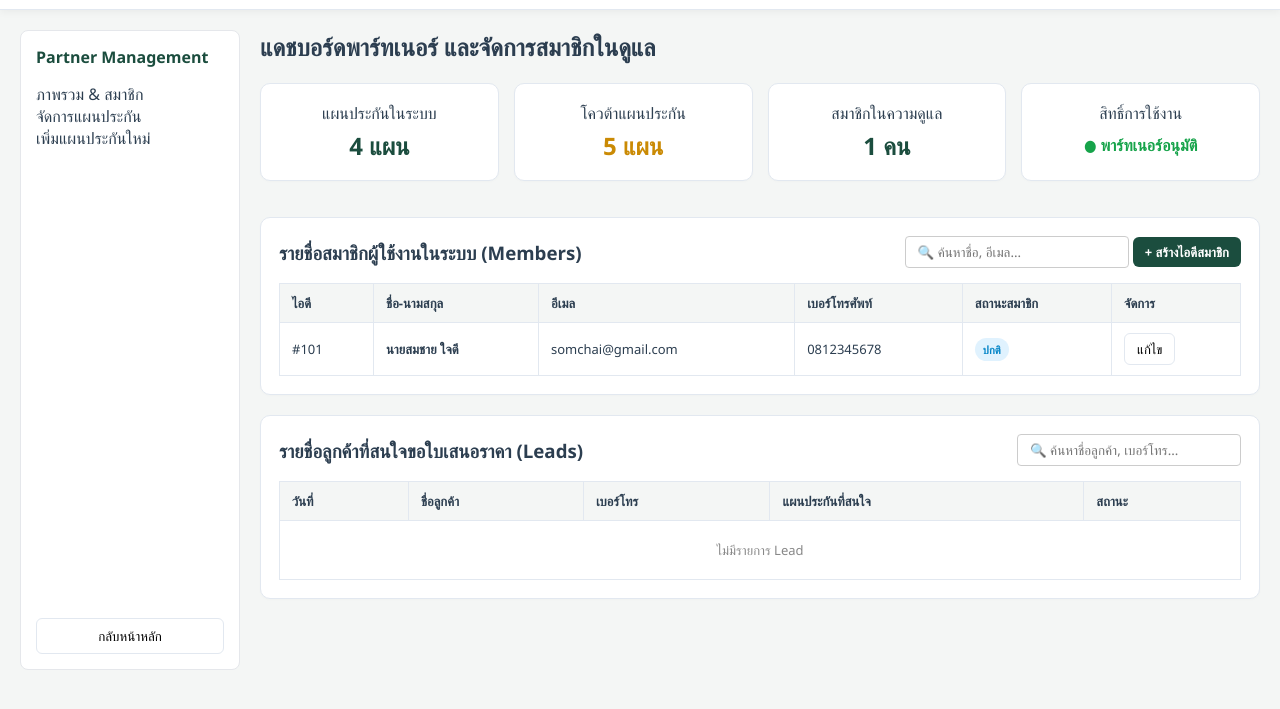
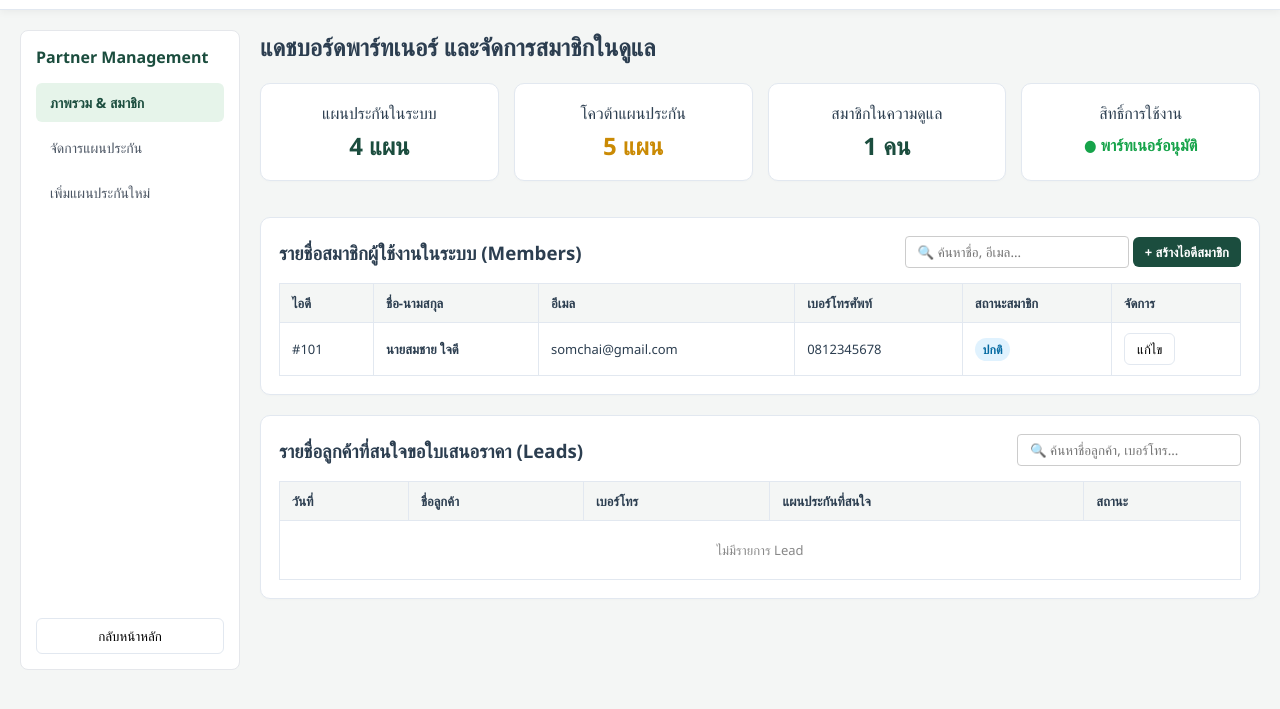
Before and after one commit to 69319010014/insurehub-project, a website: page index.html in a window 1280 px wide. Shown: the part 47-756 px from the top of the page. Drawn offline with nearby package versions, Linux system fonts and the light colour scheme.

Commit message:
Update style.css

```diff
--- a/style.css
+++ b/style.css
@@ -100,3 +100,28 @@ th, td { border: 1px solid var(--border); padding: 10px 12px; text-align: left;
 th { background: var(--bg-light); font-weight: 600; }
 
 @keyframes fadeIn { from { opacity: 0; transform: translateY(-10px); } to { opacity: 1; transform: translateY(0); } }
+.sidebar-item {
+  padding: 10px 14px;
+  margin-bottom: 6px;
+  border-radius: 6px;
+  cursor: pointer;
+  color: #4b5563;
+  font-size: 14px;
+  font-weight: 500;
+  transition: all 0.2s;
+}
+
+.sidebar-item:hover {
+  background-color: #f3f4f6;
+  color: #1B4D3E;
+}
+
+.sidebar-item.active {
+  background-color: #e6f4ea;
+  color: #1B4D3E;
+  font-weight: bold;
+}
+
+.badge-warning { background-color: #fef08a; color: #854d0e; padding: 3px 8px; border-radius: 12px; font-size: 12px; }
+.badge-success { background-color: #dcfce7; color: #166534; padding: 3px 8px; border-radius: 12px; font-size: 12px; }
+.badge-info { background-color: #e0f2fe; color: #0369a1; padding: 3px 8px; border-radius: 12px; font-size: 12px; }
```
